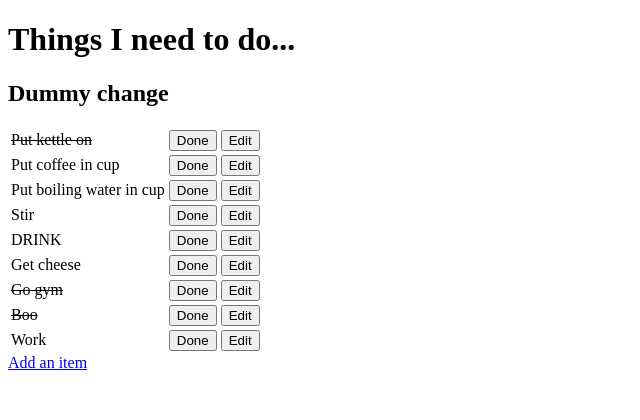
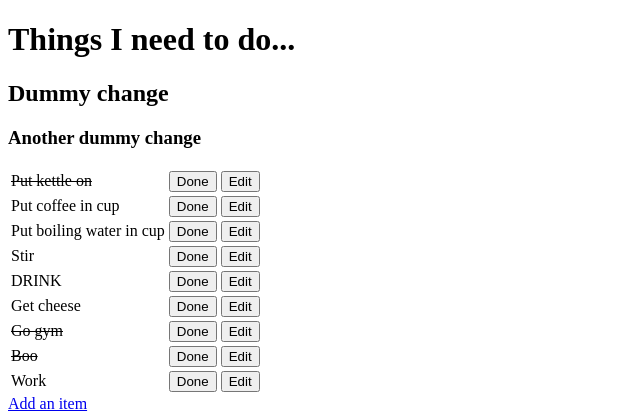
Before and after one commit to CSublow/simple-django-based-todo-app, a Django app: page / in a window 1280 px wide. Shown: the top 420 px of the page, without its empty margins (0-640 px from the left). Run offline with Django 3.2, Linux system fonts and the light colour scheme; data comes from the database, SQL or seed files in the repository.

Commit message:
Dummy change

```diff
--- a/todo/templates/todo_list.html
+++ b/todo/templates/todo_list.html
@@ -9,6 +9,7 @@
 <body>
     <h1>Things I need to do...</h1>
     <h2>Dummy change</h2>
+    <h3>Another dummy change</h3>
     <table>
         {% for item in items %}
         <tr>
```
